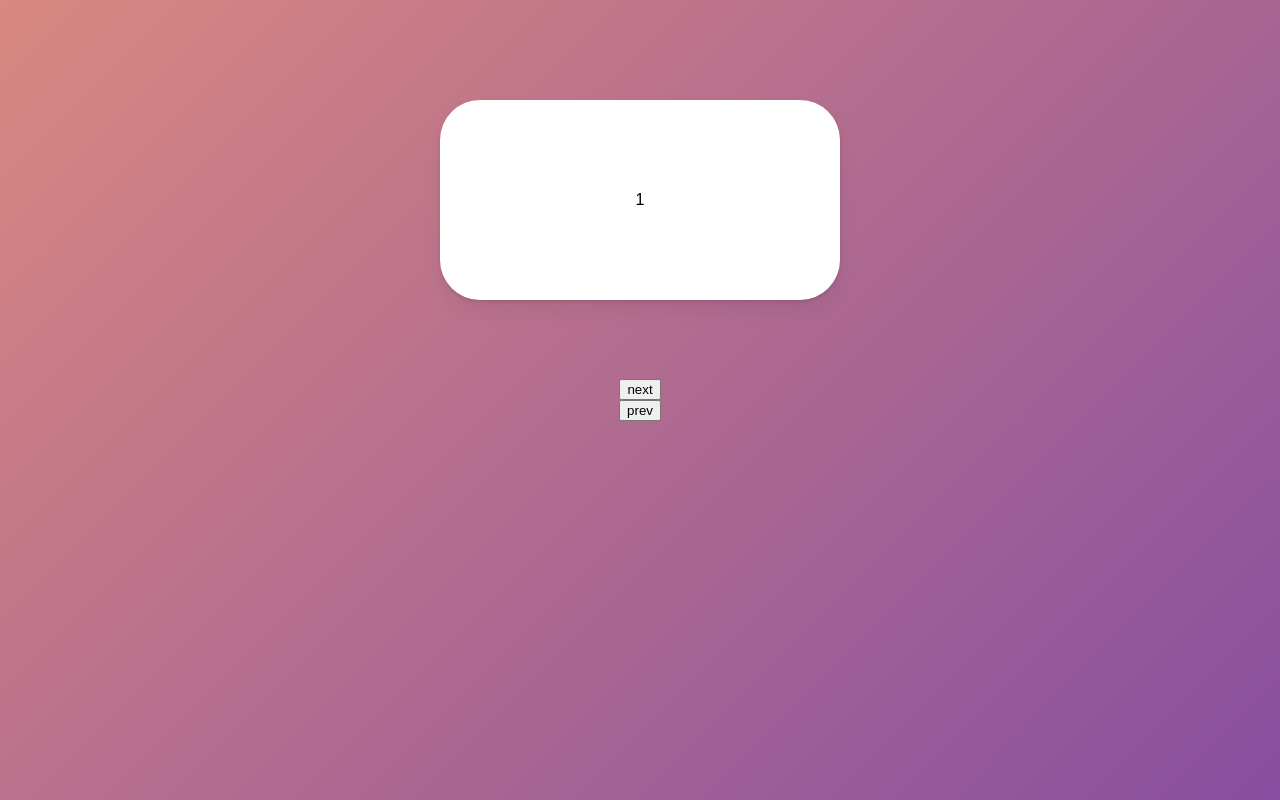
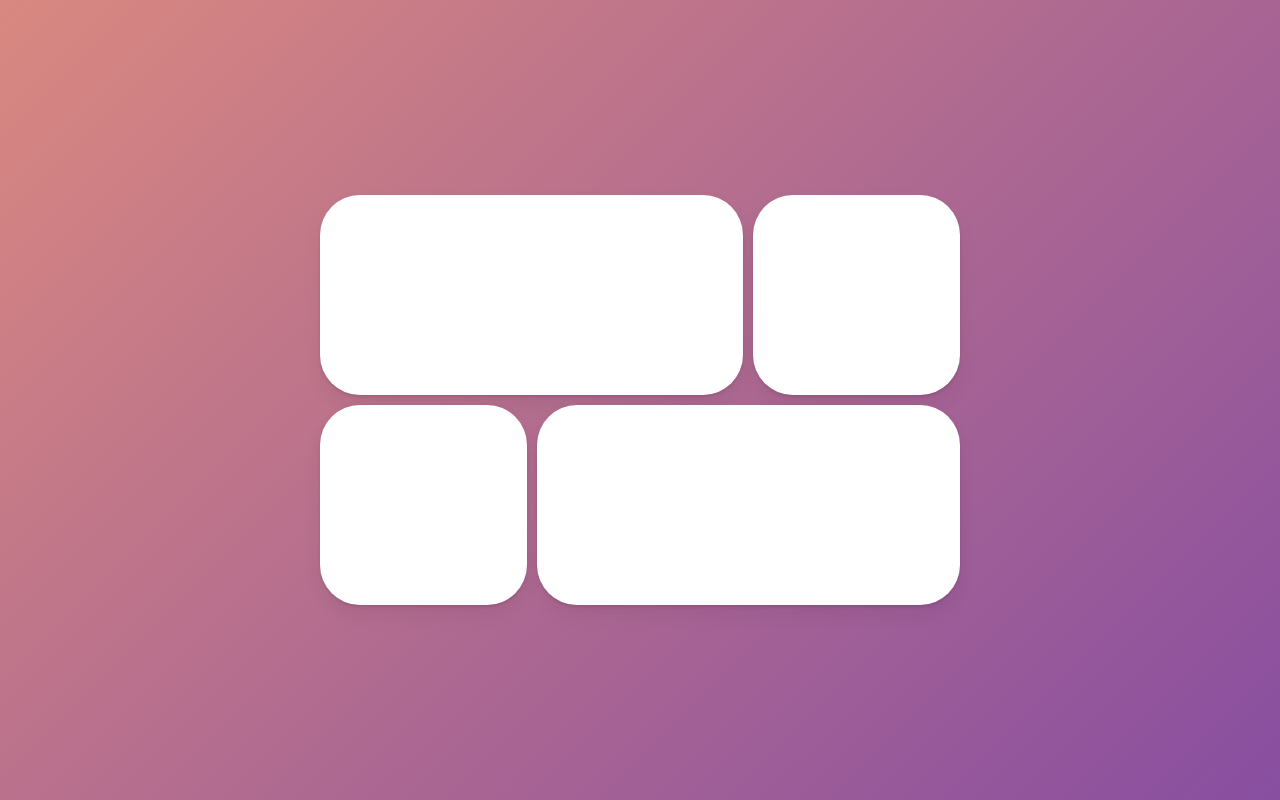
Before and after one commit to yeeSilver/react-master-study, a React (Create React App) app in the folder animation-slider/: page / in a window 1280 px wide. Built offline with nearby package versions, Linux system fonts and the light colour scheme.

Commit message:
:sparkles: SlidePage + layoutId slide add

```diff
--- a/animation-slider/src/App.tsx
+++ b/animation-slider/src/App.tsx
@@ -1,6 +1,7 @@
 // import ToDoList from "./ToDoList";
 
 import styled from "styled-components";
+import SlidePage from "./SlidePage";
 import { useEffect, useState } from "react";
 import {
   motion,
@@ -267,7 +268,7 @@ function App() {
           ) : null}
         </AnimatePresence> */}
 
-        <AnimatePresence custom={back}>
+        {/* <AnimatePresence custom={back}>
           <Box_P
             custom={back}
             variants={boxVariants_presence2}
@@ -280,7 +281,8 @@ function App() {
           </Box_P>
         </AnimatePresence>
         <button onClick={next}>next</button>
-        <button onClick={prev}>prev</button>
+        <button onClick={prev}>prev</button> */}
+        <SlidePage />
       </Wrapper>
     </>
   );
--- /dev/null
+++ b/animation-slider/src/SlidePage.tsx
@@ -0,0 +1,63 @@
+import {
+  motion,
+  useMotionValue,
+  useTransform,
+  useViewportScroll,
+  AnimatePresence,
+} from "framer-motion";
+import { useState } from "react";
+import styled from "styled-components";
+
+const Grid = styled.div`
+  display: grid;
+  grid-template-columns: repeat(3, 1fr);
+  width: 50vw;
+  gap: 10px;
+  div:first-child,
+  div:last-child {
+    grid-column: span 2;
+  }
+`;
+const Box = styled(motion.div)`
+  background-color: rgba(255, 255, 255, 1);
+  border-radius: 40px;
+  height: 200px;
+  box-shadow: 0 2px 3px rgba(0, 0, 0, 0.1), 0 10px 20px rgba(0, 0, 0, 0.06);
+`;
+const Overlay = styled(motion.div)`
+  width: 100vw;
+  height: 100vh;
+  position: absolute;
+  top: 0;
+  left: 0;
+  display: flex;
+  justify-content: center;
+  align-items: center;
+`;
+export default function SlidePage() {
+  const [clicked, setClicked] = useState(false);
+  const toggleShowing = () => setClicked((prev) => !prev);
+  return (
+    <div onClick={toggleShowing}>
+      <Grid>
+        <Box layoutId="hi" />
+        <Box />
+        <Box />
+        <Box />
+      </Grid>
+      {/* 오버레이창: 클릭시 뒷배경에 보이는 어두운 배경 창 */}
+      <AnimatePresence>
+        {clicked ? (
+          <Overlay
+            initial={{ backgroundColor: " rgba(0, 0, 0, 0)" }}
+            animate={{ backgroundColor: " rgba(0, 0, 0, 0.5)" }}
+            exit={{ backgroundColor: " rgba(0, 0, 0, 0)" }}
+          >
+            {/* 어두운 배경 위에 선택된 창 */}
+            <Box layoutId="hi" style={{ width: 400, height: 200 }} />
+          </Overlay>
+        ) : null}
+      </AnimatePresence>
+    </div>
+  );
+}
```
Also changed, not shown: animation-slider/src/atoms.tsx (deleted, +0 -19 lines).
